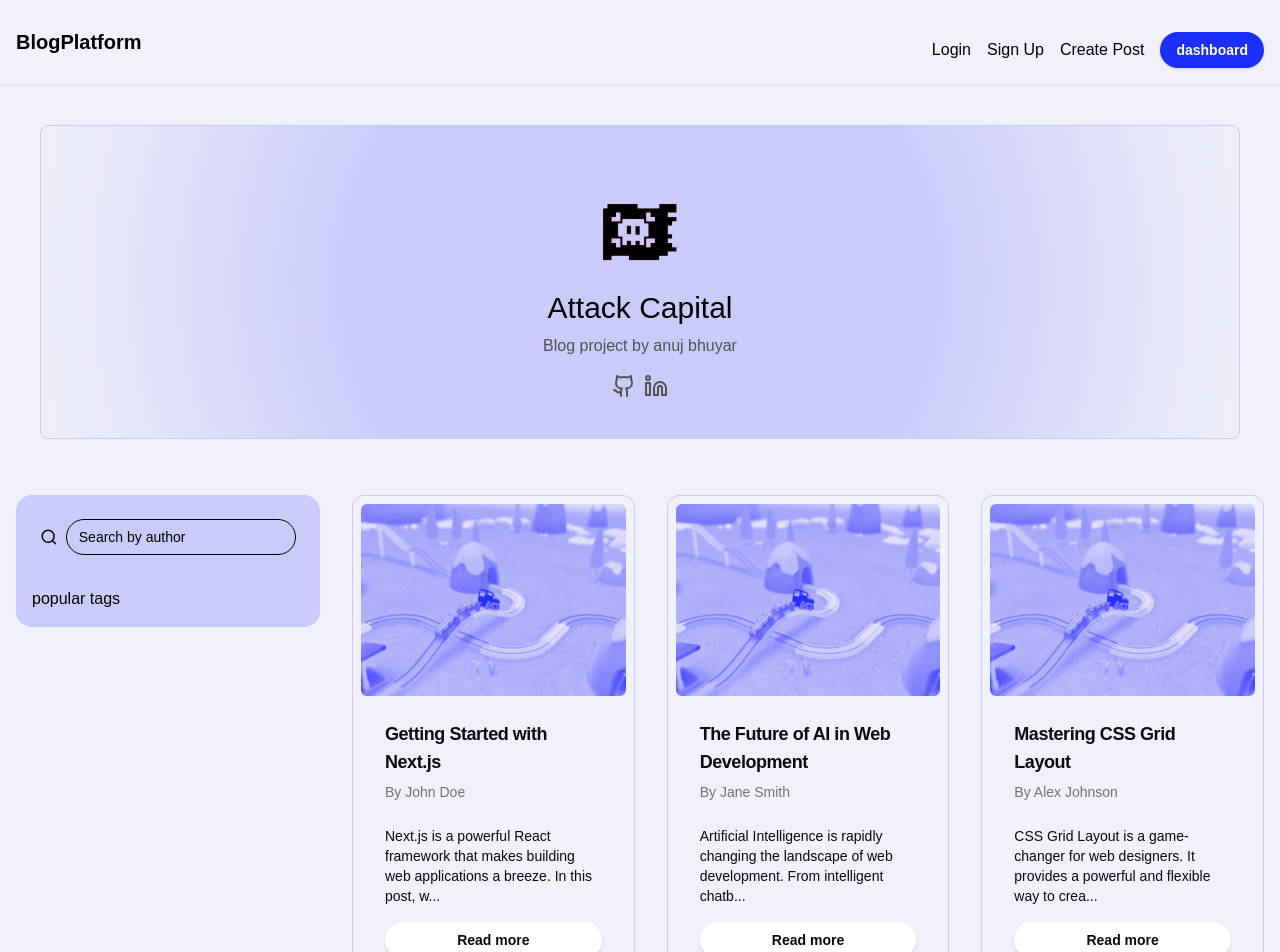
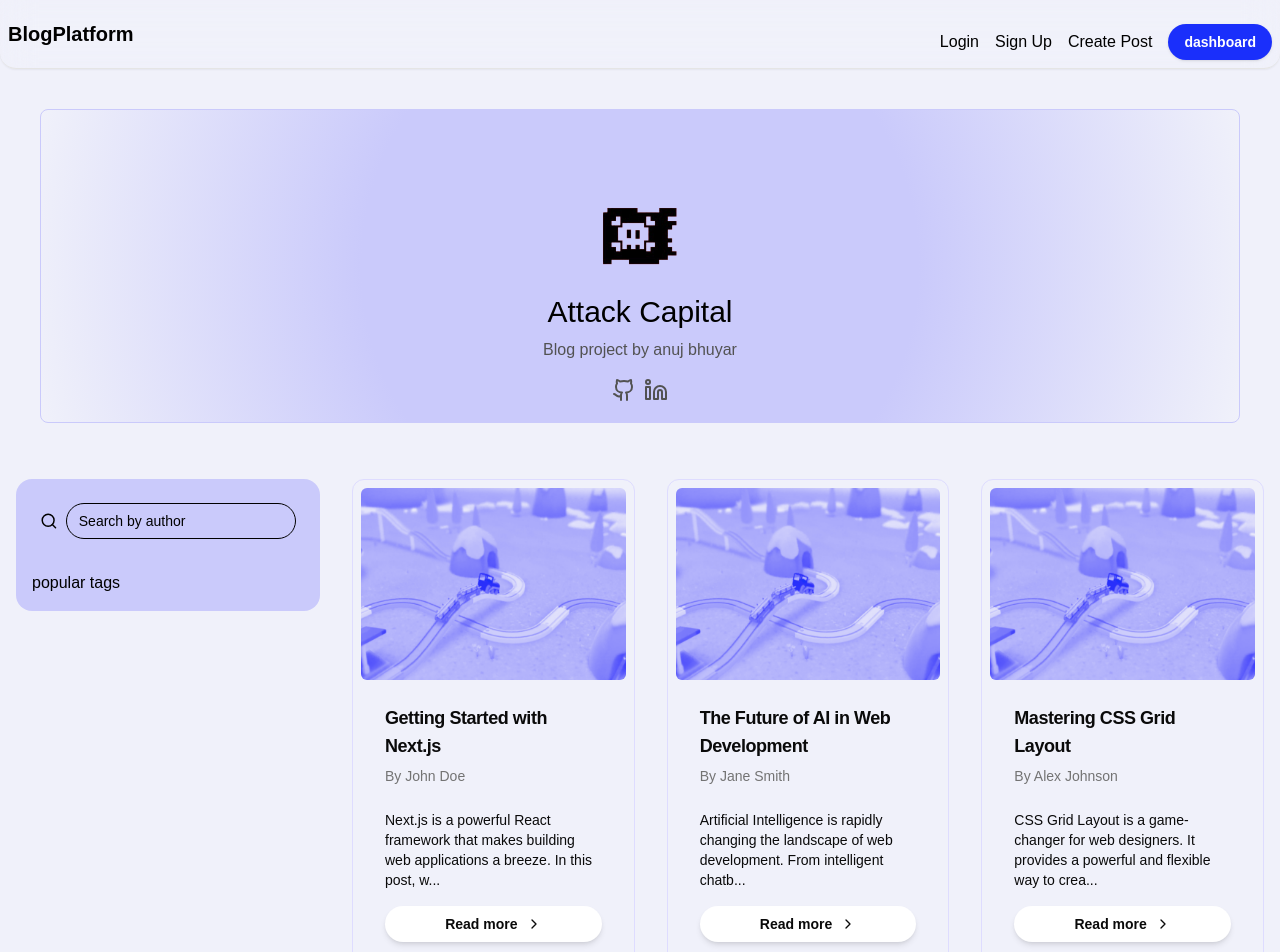
Before and after one commit to anujsb/task-attack-capital, a Next.js app: page / in a window 1280 px wide. Shown: the top 952 px of the page. Built offline with nearby package versions, Linux system fonts and the light colour scheme.

Commit message:
added framer motion Transition

```diff
--- a/src/components/Blog.tsx
+++ b/src/components/Blog.tsx
@@ -1,4 +1,6 @@
 "use client";
+
+import { motion } from "framer-motion";
 
 import { useState } from "react";
 import { Card, CardContent, CardHeader, CardTitle } from "@/components/ui/card";
@@ -7,6 +9,7 @@ import { Search } from "lucide-react";
 import Image from "next/image";
 import Link from "next/link";
 import { Button } from "@/components/ui/button";
+import { ChevronRight } from "lucide-react";
 
 interface Post {
   id: number;
@@ -85,9 +88,14 @@ const Blog = () => {
       <div className="w-full lg:w-3/4">
         <div className="grid grid-cols-1 md:grid-cols-2 lg:grid-cols-3 gap-8">
           {filteredPosts.map((post) => (
+            <motion.div
+              initial={{ y: 20, opacity: 0 }}
+              animate={{ y: 0, opacity: 1 }}
+              transition={{ ease: "easeInOut", duration: 0.75 }}
+            >
               <Card
                 key={post.id}
-              className="overflow-hidden bg-transparent shadow-none border border-accent p-2 hover:shadow-sm "
+                className="flex flex-col justify-between overflow-hidden bg-transparent shadow-none border border-secondary p-2 hover:shadow-lg duration-500 transition hover:border-accent"
               >
                 <Image
                   src={post.image}
@@ -109,13 +117,15 @@ const Blog = () => {
                   <Link href={`/post/${post.id}`}>
                     <Button
                       variant="outline"
-                    className="w-full bg-[#ffffff] hover:bg-[#1a2ffb] hover:text-white rounded-full shadow-md hover:shadow-lg font-semibold border-none"
+                      className="w-full bg-[#ffffff] hover:bg-[#1a2ffb] hover:text-white rounded-full shadow-md hover:shadow-lg font-semibold border-none hover:scale-110 duration-500 transition  flex  items-center justify-center"
                     >
                       Read more
+                      <ChevronRight />
                     </Button>
                   </Link>
                 </CardContent>
               </Card>
+            </motion.div>
           ))}
         </div>
       </div>
--- a/src/components/Header.tsx
+++ b/src/components/Header.tsx
@@ -4,7 +4,7 @@ import { Button } from "./ui/button";
 
 const Header = () => {
   return (
-    <nav className="sticky top-0 border-b backdrop-blur-lg shadow-sm  p-4 z-30">
+    <nav className="sticky top-0 border-b backdrop-blur-lg shadow-sm  p-2 z-30 rounded-b-2xl">
       <div className="container mx-auto flex justify-between items-center">
         <Link href="/" className="text-xl font-bold">
           BlogPlatform
--- a/src/components/Info.tsx
+++ b/src/components/Info.tsx
@@ -3,10 +3,17 @@ import Link from "next/link";
 import React from "react";
 import { Github } from "lucide-react";
 import { Linkedin } from "lucide-react";
+import { motion } from "framer-motion";
+
 
 const Info = () => {
   return (
     <div className="pt-4">
+      <motion.div
+        initial={{ y: 0, opacity: 0 }}
+        animate={{ y: 20, opacity: 1 }}
+        transition={{ ease: "easeInOut", duration: 0.75 }}
+      >
         <Image
           // src="/attack-white.webp"
           src="/attack-black.png"
@@ -22,12 +29,13 @@ const Info = () => {
         </p>
         <div className="flex gap-2 mt-4 items-center justify-center">
           <Link href="https://github.com/anujsb">
-          <Github className="text-neutral-600"/>
+            <Github className="text-neutral-600" />
           </Link>
           <Link href="https://www.linkedin.com/in/anujbhuyar/">
-          <Linkedin className="text-neutral-600"/>
+            <Linkedin className="text-neutral-600" />
           </Link>
         </div>
+      </motion.div>
     </div>
   );
 };
```
Lines whose indentation alone changed are shown as unchanged.
